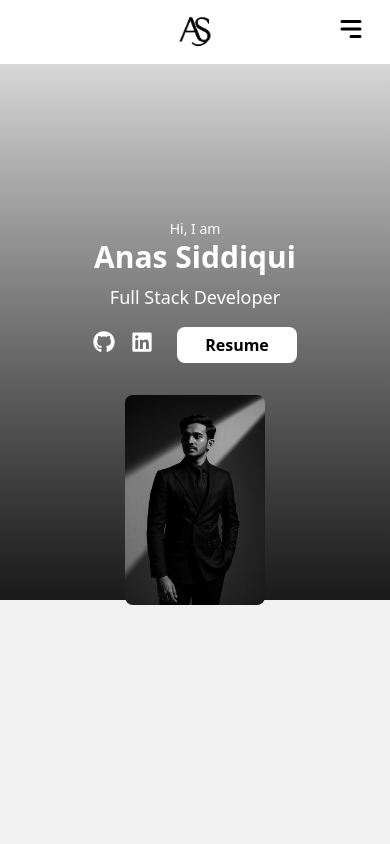
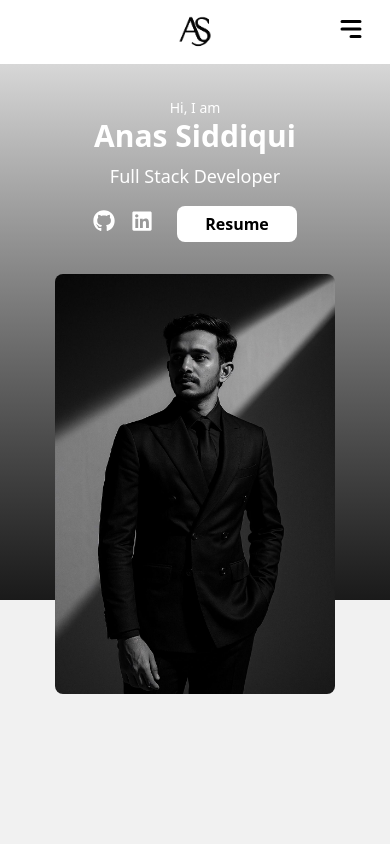
Before and after one commit to Anas-Sid/My-Portfolio, a React (Vite) app: page /portfolio in a window 390 px wide. Shown: the top 844 px of the page. Built offline with nearby package versions, Linux system fonts and the light colour scheme.

Commit message:
Update HeroSection.jsx

```diff
--- a/src/Light_theme_Component/HeroSection.jsx
+++ b/src/Light_theme_Component/HeroSection.jsx
@@ -45,7 +45,7 @@ const HeroSection = () => {
           <img
             src={profileImage}
             alt="Profile"
-            className="w-35 md:w-72 h-auto object-cover rounded-lg z-20 md:ml-30 md:mt-8"
+            className="w-70 md:w-72 h-auto object-cover rounded-lg z-20 md:ml-30 md:mt-8 mb-8"
           />
         </div>
       </div>
```
